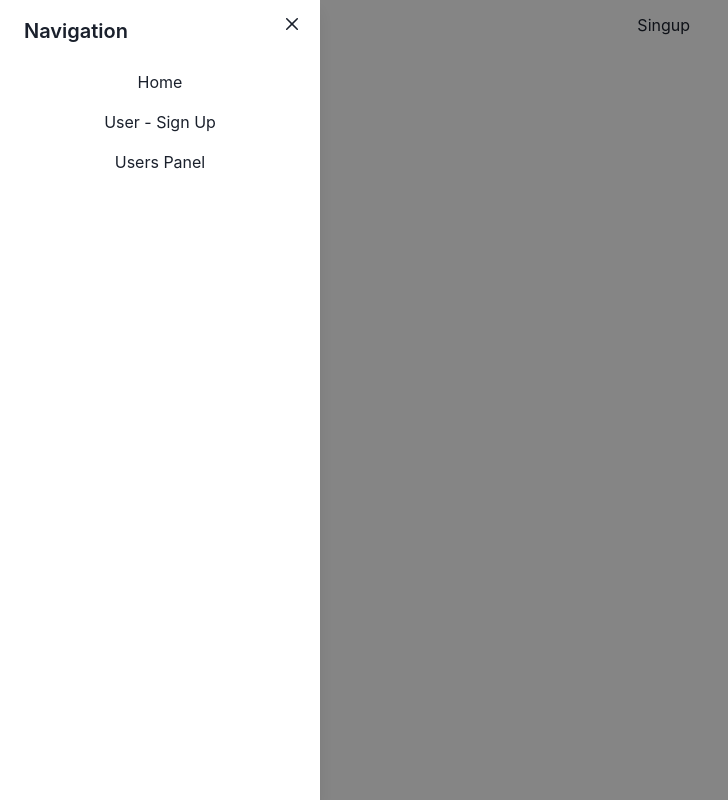
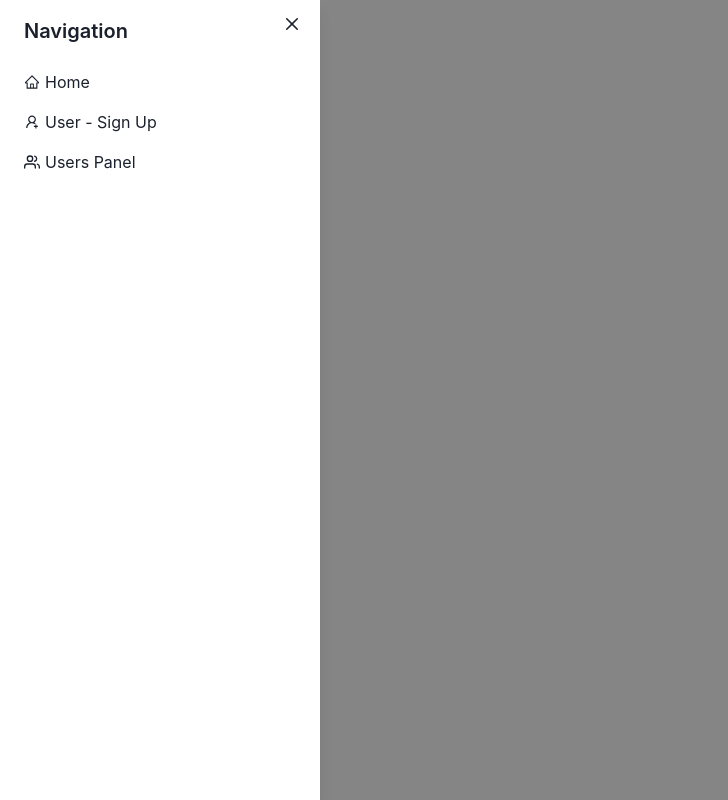
Before and after one commit to RubenValls/Users-SingUp, a React (Vite) app: page /signup in a window 1280 px wide. Both pictures are taken after a click on the button 28 px from the left and 25 px from the top of the page. Shown: the whole page, without its empty margins (0-728 px from the left). Built offline with nearby package versions, Linux system fonts and the light colour scheme.

Commit message:
Added changes to navbar and box structure.

```diff
--- a/src/components/Navbar.tsx
+++ b/src/components/Navbar.tsx
@@ -8,10 +8,18 @@
     useDisclosure,
     Button,
     VStack,
-  } from '@chakra-ui/react'
+    Flex,
+    Text,
+    Center
+} from '@chakra-ui/react'
 import { NavLink } from "react-router-dom";
 import { useRef } from 'react'
 import {RiMenuUnfoldFill} from 'react-icons/ri'
+import {FiUsers} from 'react-icons/fi'
+import {
+    AiOutlineHome,
+    AiOutlineUserAdd
+} from 'react-icons/ai'
 
 export default function Navbar() {
     const { isOpen, onOpen, onClose } = useDisclosure()
@@ -35,24 +43,37 @@
                 <DrawerBody>
                     <VStack
                         spacing={4}
+                        align='left'
                     >
                         <NavLink
                             to={"/"}
                             onClick={onClose}
                         >
-                            Home
+                            <Flex>
+                                <Center>
+                                    <AiOutlineHome/> <Text ml='5px'>Home</Text>
+                                </Center>
+                            </Flex>
                         </NavLink>
                         <NavLink
                             to={"/signup"}
                             onClick={onClose}
                         >
-                            User - Sign Up
+                            <Flex>
+                                <Center>
+                                    <AiOutlineUserAdd/> <Text ml='5px'>User - Sign Up</Text>
+                                </Center>
+                            </Flex>
                         </NavLink>
                         <NavLink
                             to={"/users"}
                             onClick={onClose}
                         >
-                            Users Panel
+                            <Flex>
+                                <Center>
+                                    <FiUsers/> <Text ml='5px'>Users Panel</Text>
+                                </Center>
+                            </Flex>
                         </NavLink>
                     </VStack>
                 </DrawerBody>
--- a/src/pages/singup/Singup.tsx
+++ b/src/pages/singup/Singup.tsx
@@ -1,6 +1,11 @@
+import { Box } from "@chakra-ui/react";
 
 export default function Singup() {
   return (
-    <div>Singup</div>
+    <>
+        <Box h='auto' w='100%' ml='10px' mr='10px'>
+          Sign Up
+        </Box>
+    </>
   )
 }
```
